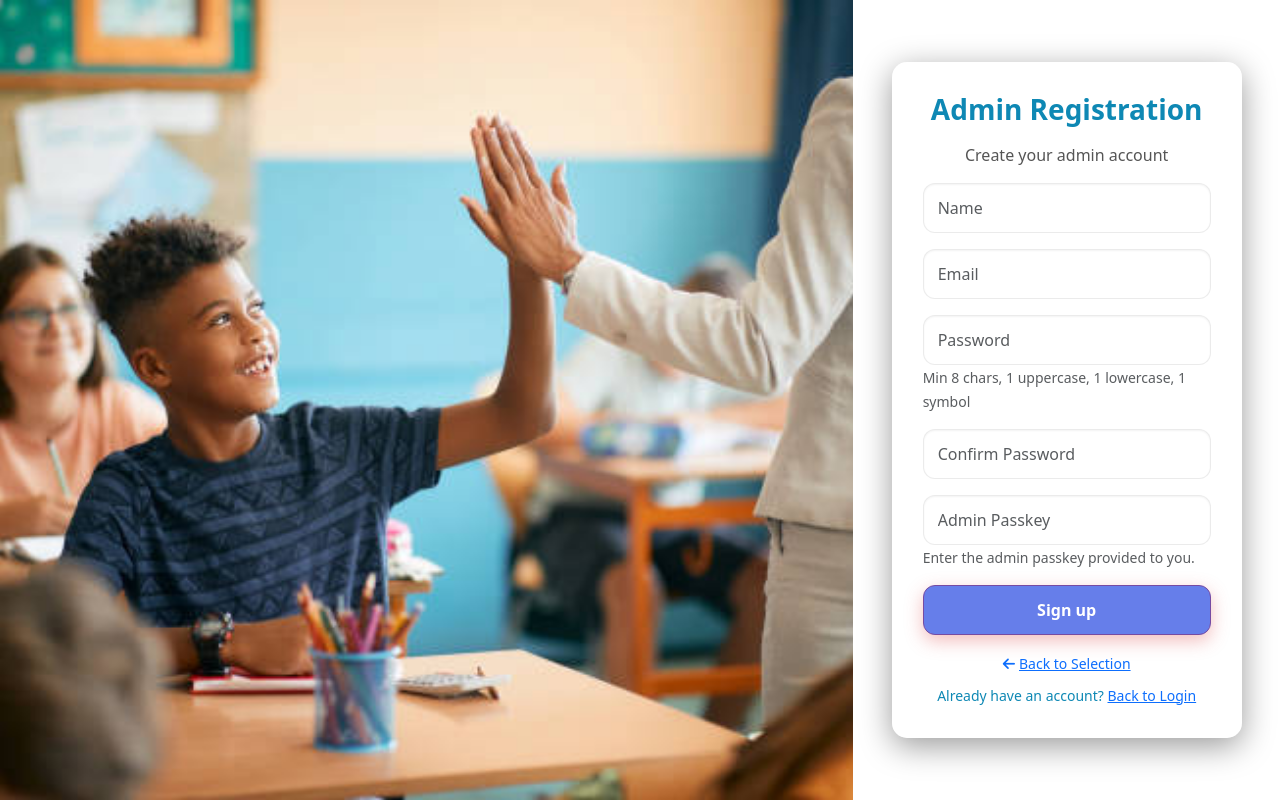
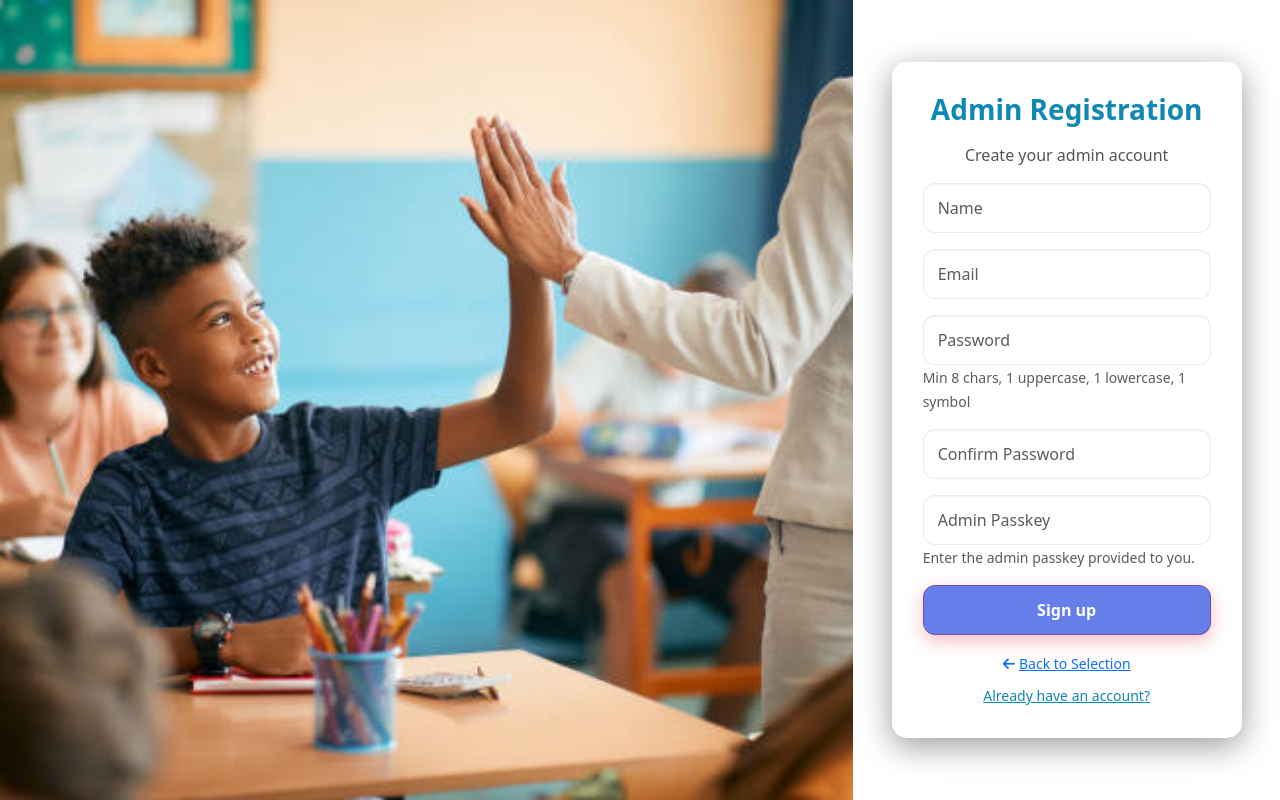
Before and after one commit to TongYwen/childfyp3, a Flask app: page /register/admin in a window 1280 px wide. Run offline with Flask 3, Linux system fonts and the light colour scheme; some libraries are stand-ins or nearby versions.

Commit message:
Make 'Already have an account?' directly clickable link

```diff
--- a/templates/register_admin.html
+++ b/templates/register_admin.html
@@ -54,7 +54,7 @@
           </small>
         </div>
         <div class="text-center mt-2">
-          <small style="color: #0e88b4;">Already have an account? <a href="{{ url_for('login') }}" class="auth-link">Back to Login</a></small>
+          <a href="{{ url_for('login') }}" class="auth-link" style="color: #0e88b4;"><small>Already have an account?</small></a>
         </div>
       </div>
     </div>
--- a/templates/register_parent.html
+++ b/templates/register_parent.html
@@ -50,7 +50,7 @@
           </small>
         </div>
         <div class="text-center mt-2">
-          <small style="color: #0e88b4;">Already have an account? <a href="{{ url_for('login') }}" class="auth-link">Back to Login</a></small>
+          <a href="{{ url_for('login') }}" class="auth-link" style="color: #0e88b4;"><small>Already have an account?</small></a>
         </div>
       </div>
     </div>
--- a/templates/register_select.html
+++ b/templates/register_select.html
@@ -50,7 +50,7 @@
         </div>
 
         <div class="text-center mt-4">
-          <small style="color: #0e88b4;">Already have an account? <a href="{{ url_for('login') }}" class="auth-link">Back to Login</a></small>
+          <a href="{{ url_for('login') }}" class="auth-link" style="color: #0e88b4;"><small>Already have an account?</small></a>
         </div>
       </div>
     </div>
```
